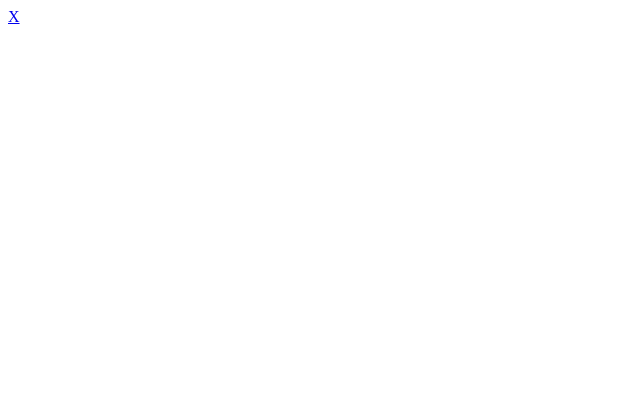
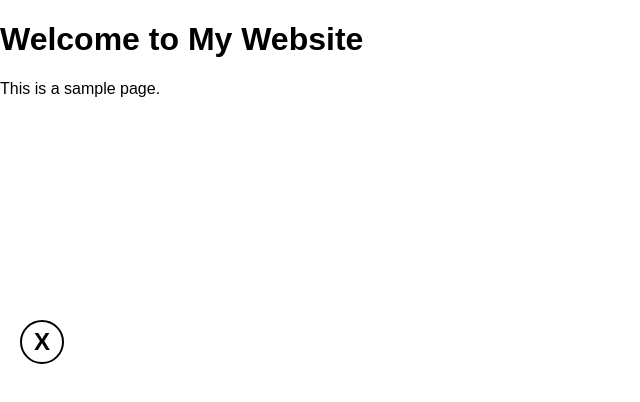
Before and after one commit to indamix-007/meme-landing-page, a plain HTML site: page index.html in a window 1280 px wide. Shown: the whole page, without its empty margins (0-640 px from the left). Drawn offline with Linux system fonts and the light colour scheme.

Commit message:
Add HTML structure to index.html true copy

```diff
--- a/index.html
+++ b/index.html
@@ -1,3 +1,22 @@
-<a href="https://twitter.com/yourprofile" class="x-icon" target="_blank">
-    X
-</a>
+<!DOCTYPE html>
+<html lang="en">
+<head>
+    <meta charset="UTF-8">
+    <meta name="viewport" content="width=device-width, initial-scale=1.0">
+    <title>My Website</title>
+    <!-- Link to your CSS file -->
+    <link rel="stylesheet" href="style.css">
+</head>
+<body>
+
+    <!-- Your existing content -->
+    <h1>Welcome to My Website</h1>
+    <p>This is a sample page.</p>
+
+    <!-- X icon for Twitter link -->
+    <a href="https://twitter.com/yourprofile" class="x-icon" target="_blank">
+        X
+    </a>
+
+</body>
+</html>
```
